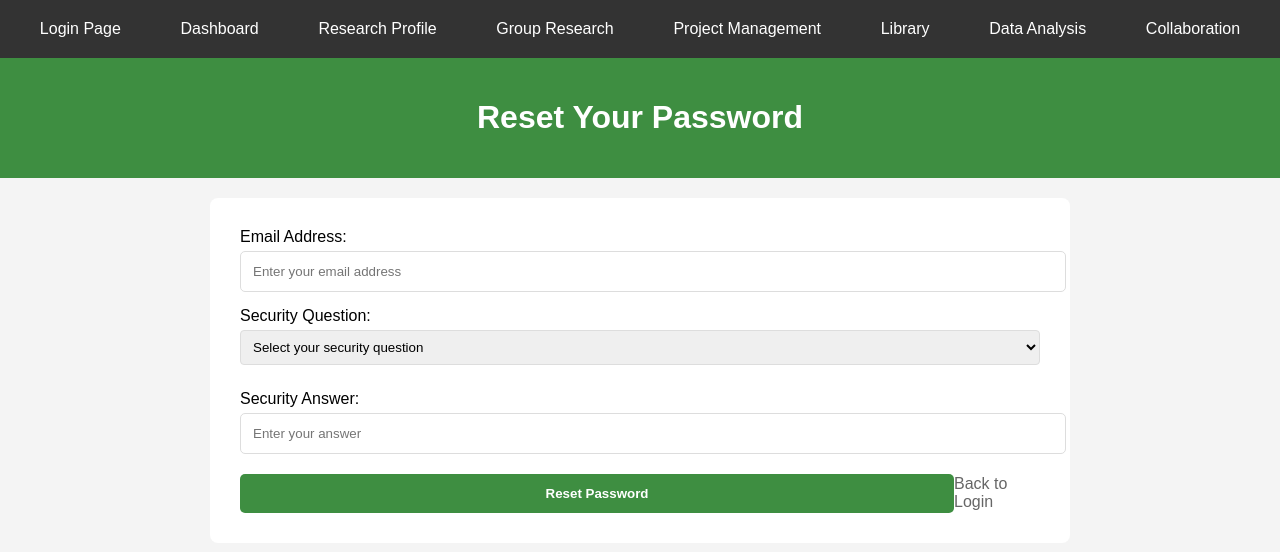
After one commit to rah1809/webdiv-project-, a Flask app: template templates/forgot-password.html in a window 1280 px wide. The commit adds this page. Shown: the top 552 px of the page. Run offline with Flask 3, Linux system fonts and the light colour scheme; the template is opened without the code that fills it, so the values that code supplies are empty.

Commit message:
FP page
Added forgot password page

```diff
--- a/static/css/log.css
+++ b/static/css/log.css
@@ -100,3 +100,26 @@ form button {
 form button:hover {
   background-color: #367937;
 }
+select {
+  width: 100%;
+  padding: 8px;
+  margin-bottom: 10px;
+  border: 1px solid #ddd;
+  border-radius: 4px;
+}
+
+.form-actions {
+  display: flex;
+  justify-content: space-between;
+  align-items: center;
+  margin-top: 20px;
+}
+
+.back-to-login {
+  color: #666;
+  text-decoration: none;
+}
+
+.back-to-login:hover {
+  text-decoration: underline;
+}
--- /dev/null
+++ b/templates/forgot-password.html
@@ -0,0 +1,59 @@
+<!DOCTYPE html>
+<html lang="en">
+<head>
+  <meta charset="UTF-8">
+  <meta name="viewport" content="width=device-width, initial-scale=1.0">
+  <title>Forgot Password</title>
+  <link rel="stylesheet" href="static/css/log.css">
+</head>
+<body>
+  <!-- Navigation Menu -->
+  <nav>
+    <ul class="menu">
+      <li><a href="templates/index.html">Login Page</a></li>
+      <li><a href="templates/dashboard.html">Dashboard</a></li>
+      <li><a href="templates/research-profile.html">Research Profile</a></li>
+      <li><a href="templates/group-research.html">Group Research</a></li>
+      <li><a href="templates/project-management.html">Project Management</a></li>
+      <li><a href="templates/library.html">Library</a></li>
+      <li><a href="templates/data-analysis.html">Data Analysis</a></li>
+      <li><a href="templates/collaboration.html">Collaboration</a></li>
+    </ul>
+  </nav>
+
+  <!-- Forgot Password Section -->
+  <header>
+    <h1>Reset Your Password</h1>
+  </header>
+  <main>
+    <form id="reset-password-form">
+      <div class="form-group">
+        <label for="email">Email Address:</label>
+        <input type="email" id="email" name="email" placeholder="Enter your email address" required>
+      </div>
+
+      <div class="form-group">
+        <label for="security-question">Security Question:</label>
+        <select id="security-question" name="security-question" required>
+          <option value="" disabled selected>Select your security question</option>
+          <option value="pet">What was your first pet's name?</option>
+          <option value="school">What was the name of your first school?</option>
+          <option value="city">In which city were you born?</option>
+          <option value="mother">What is your mother's maiden name?</option>
+        </select>
+      </div>
+
+      <div class="form-group">
+        <label for="security-answer">Security Answer:</label>
+        <input type="text" id="security-answer" name="security-answer" placeholder="Enter your answer" required>
+      </div>
+
+      <div class="form-actions">
+        <button type="submit">Reset Password</button>
+        <a href="templates/index.html" class="back-to-login">Back to Login</a>
+      </div>
+    </form>
+  </main>
+  <script src="static/js/log.js"></script>
+</body>
+</html>
```
Also changed, not shown: LOGIN.html (+11 -11 lines).
